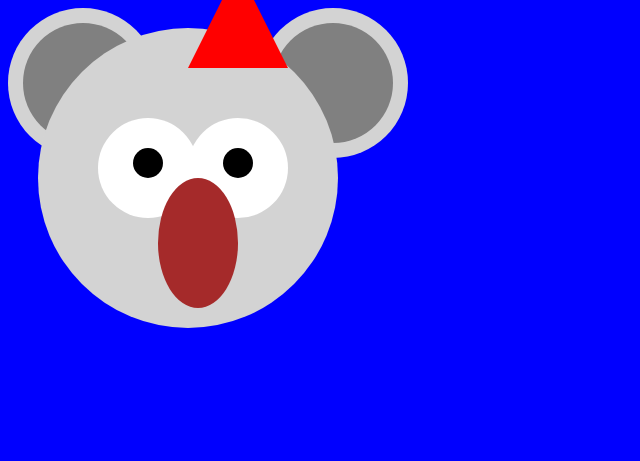
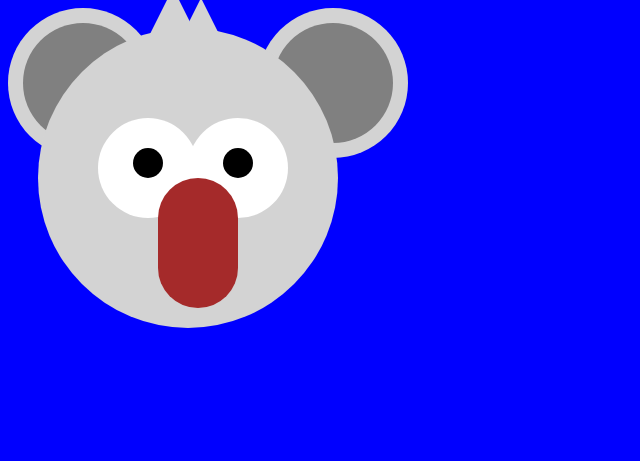
Before and after one commit to Kira-Green/Schoolofcode, a plain HTML site: page week 2/task1/index.html in a window 1280 px wide. Shown: the whole page, without its empty margins (0-640 px from the left). Drawn offline with Linux system fonts and the light colour scheme.

Commit message:
better koala

```diff
--- a/week 2/task1/index.html
+++ b/week 2/task1/index.html
@@ -15,8 +15,7 @@
         <div id = "leftEar" class = "ear">
         <div id="leftInnerEar" class = "innerEar"></div>
         </div>
-        <!-- <div id="rightEar" class="ear">
-            <div id="rightInnerEar" class="innerEar"></div> -->
+
         <div id= "circle">
             <div id="leftEye" class="eye">
                 <div id="leftPupil" class="pupil"></div>
@@ -28,7 +27,8 @@
 
             <div id="nose"></div>
 
-            <div id = leftTriangle></div>
+            <div id = "leftTriangle"></div>
+            <div id="rightTriangle"></div>
         </div>
 
         <div id="rightEar" class="ear">
--- a/week 2/task1/main.css
+++ b/week 2/task1/main.css
@@ -85,7 +85,7 @@ body {
 #nose {
     height: 130px;
     width: 80px;
-    border-radius: 50%;
+    border-radius: 50px 50px 50px 50px;
     position: absolute;
     background: brown;
     left: -30px;
@@ -95,10 +95,21 @@ body {
  #leftTriangle {
       width: 0;
       height: 0;
-      border-left: 50px solid transparent;
-      border-right: 50px solid transparent;
-      border-bottom: 100px solid red;
+      border-left: 25px solid transparent;
+      border-right: 25px solid transparent;
+      border-bottom: 50px solid lightgray;
       position: absolute;
-      top: -150px;
-      /* left: 10px; */
+      top: -130px;
+      left: -40px;
     }
+
+    #rightTriangle {
+      width: 0;
+      height: 0;
+      border-left: 18px solid transparent;
+      border-right: 18px solid transparent;
+      border-bottom: 36px solid lightgray;
+      position: absolute;
+      top: -120px;
+      left: -5px;
+    }
```
Also changed, not shown: week 2/MLH task/index.html (added, +14 -0 lines), week 2/MLH task/main.css (added).
